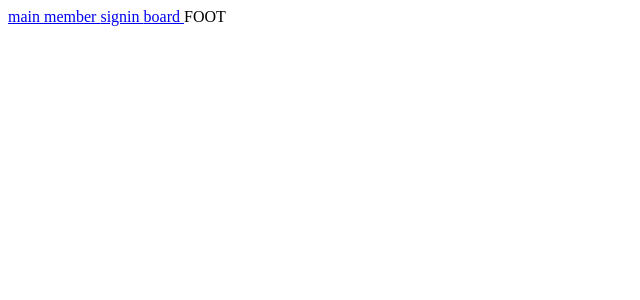
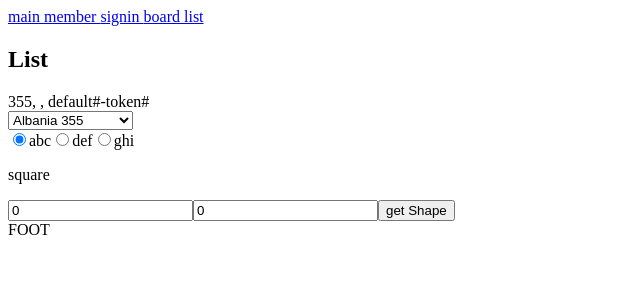
Before and after one commit to vaders-hub/react-ts, a React (Create React App) app: page /list in a window 1280 px wide. Shown: the top 300 px of the page, without its empty margins (0-640 px from the left). Built offline with nearby package versions, Linux system fonts and the light colour scheme.

Commit message:
2021.12.10 01

```diff
--- a/src/interface/state.d.ts
+++ b/src/interface/state.d.ts
@@ -6,6 +6,7 @@ export type Action = {
   memid?: string;
   mempw?: string;
   data?: string;
+  payload?: any;
 };
 
 export type State = {
--- a/src/layout/BODY.tsx
+++ b/src/layout/BODY.tsx
@@ -5,6 +5,7 @@ import Guard from "../components/Guard";
 import Board from "../pages/Board";
 import Member from "../pages/Member";
 import Signin from "../pages/Signin";
+import List from "../pages/List";
 
 const BODY = (): React.ReactElement => {
   const { member }: any = useSelector((state) => state);
@@ -26,6 +27,7 @@ const BODY = (): React.ReactElement => {
           auth={member.signedIn}
           extra="something"
         />
+        <Route path="/list" component={List} />
       </Switch>
     </>
   );
--- a/src/layout/HEADER.tsx
+++ b/src/layout/HEADER.tsx
@@ -7,6 +7,7 @@ function HEADER(): JSX.Element {
       <Link to="/member">member </Link>
       <Link to="/signin">signin </Link>
       <Link to="/board">board </Link>
+      <Link to="/list">list </Link>
     </>
   );
 }
--- a/src/modules/member.ts
+++ b/src/modules/member.ts
@@ -53,15 +53,13 @@ const callTest = (a: any) => {
 function* signInSaga(action: any) {
   try {
     const { memid, mempw }: any = action;
+    const result: ResponseGenerator = yield call(onSignin, memid, mempw);
 
-    const result: ResponseGenerator = yield call(onSignin, memid, mempw);
-    const a: ResponseGenerator = yield put({
+    yield put({
       type: memberActions.SIGN_IN,
       payload: result,
     });
-
-    console.log("result", a);
-    const rsp: ResponseGenerator = yield call(callTest, action);
+    yield call(callTest, action);
     yield put(clearInfo());
   } catch (e) {
     console.log("e", e);
@@ -80,6 +78,7 @@ export function* membersSaga(): any {
 }
 
 const member = (state: any = initialState, action: Action): Action => {
+  console.log("action", action);
   switch (action.type) {
     case memberActions.SIGN_INFO:
       return {
@@ -90,7 +89,7 @@ const member = (state: any = initialState, action: Action): Action => {
     case memberActions.SIGN_IN:
       return {
         ...state,
-        signedIn: action.data === "로그인 성공" ? true : false,
+        signedIn: action.payload.message === "로그인 성공" ? true : false,
       };
     case memberActions.CLEAR_INFO:
       return {
--- /dev/null
+++ b/src/pages/List.tsx
@@ -0,0 +1,112 @@
+import { useEffect, useState } from "react";
+import { usePrevious, useShape } from "../plugins/utils";
+
+const List = (): React.ReactElement => {
+  const countries = [
+    { label: "Albania", value: 355 },
+    { label: "Argentina", value: 54 },
+    { label: "Austria", value: 43 },
+    { label: "Cocos Islands", value: 61 },
+    { label: "Kuwait", value: 965 },
+    { label: "Sweden", value: 46 },
+    { label: "Venezuela", value: 58 },
+  ];
+  const cities = [
+    { label: "abc", value: 1 },
+    { label: "def", value: 2 },
+    { label: "ghi", value: 3 },
+  ];
+
+  const [token] = useState(() => {
+    const token = window.localStorage.getItem("my-token");
+    return token || "default#-token#";
+  });
+  const [country, setCountry] = useState(355);
+  const [city, setCity] = useState(1);
+  const [localDimension, setLocalDimension] = useState({
+    width: 0,
+    height: 0,
+  });
+  const [shape, setDimension] = useShape();
+  const prevCount = usePrevious(country);
+  const { width, height } = localDimension;
+
+  useEffect(() => {
+    console.log("mounted");
+    return () => {
+      console.log("unmount");
+    };
+  }, []);
+
+  const onChangeSelect = (e: any) => {
+    setCountry(parseInt(e.target.value));
+  };
+
+  const onChangeRadio = (e: any) => {
+    setCity(parseInt(e.target.value));
+  };
+
+  const updateLocalShape = (e: any) => {
+    const { value, name } = e.target;
+    setLocalDimension({
+      ...localDimension,
+      [name]: value,
+    });
+  };
+
+  const getShape = (e: any) => {
+    setDimension(localDimension);
+  };
+
+  return (
+    <div>
+      <h2>List</h2>
+      <div>
+        <div>
+          {country}, {prevCount} , {token}
+        </div>
+        <div>
+          <select name="country" onChange={onChangeSelect} value={country}>
+            {countries.map((v: any, idx: number) => (
+              <option key={idx} value={v.value}>
+                {v.label} {v.value}
+              </option>
+            ))}
+          </select>
+        </div>
+        <div>
+          {cities.map((v: any, idx: number) => (
+            <label key={idx}>
+              <input
+                type="radio"
+                value={v.value}
+                name="city"
+                checked={city === v.value ? true : false}
+                onChange={onChangeRadio}
+              />
+              <span>{v.label}</span>
+            </label>
+          ))}
+        </div>
+        <div>
+          <p>{shape}</p>
+          <input
+            type="tel"
+            name="width"
+            value={width}
+            onChange={updateLocalShape}
+          />
+          <input
+            type="tel"
+            name="height"
+            value={height}
+            onChange={updateLocalShape}
+          />
+          <button onClick={getShape}>get Shape</button>
+        </div>
+      </div>
+    </div>
+  );
+};
+
+export default List;
--- a/src/pages/Signin.tsx
+++ b/src/pages/Signin.tsx
@@ -7,7 +7,6 @@ import Input from "../components/Input";
 const Signin = (): React.ReactElement => {
   const dispatch = useDispatch();
   const { member }: any = useSelector((state) => state);
-  const [signedIn, setSignedIn] = useState(false); // local
 
   const [inputs, setInputs] = useState({
     memid: "",
--- /dev/null
+++ b/src/plugins/utils.ts
@@ -0,0 +1,30 @@
+import { useEffect, useRef, useState } from "react";
+
+const usePrevious = (value: number): any => {
+  const ref: any = useRef();
+  useEffect(() => {
+    ref.current = value;
+  });
+  return ref.current;
+};
+
+const useShape = (): any => {
+  const [shape, setShape] = useState("square");
+  const [dimension, setDimension]: any = useState({
+    width: 100,
+    height: 100,
+  });
+
+  useEffect(() => {
+    const { height, width } = dimension;
+
+    setShape(height === width ? "square" : "react");
+    return () => {
+      console.log("unmount useShape");
+    };
+  }, [dimension, dimension.height, dimension.width]);
+
+  return [shape, setDimension];
+};
+
+export { usePrevious, useShape };
```
